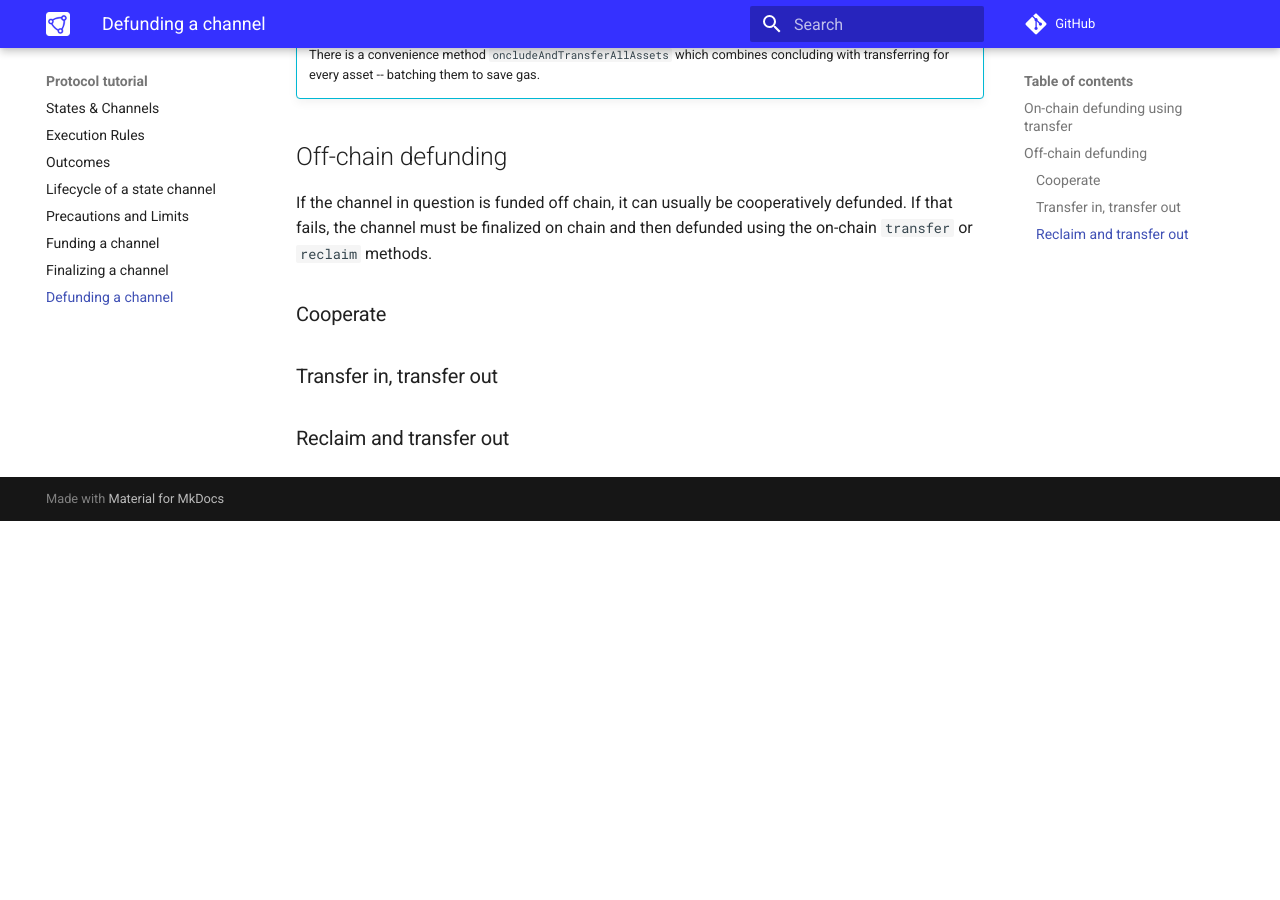
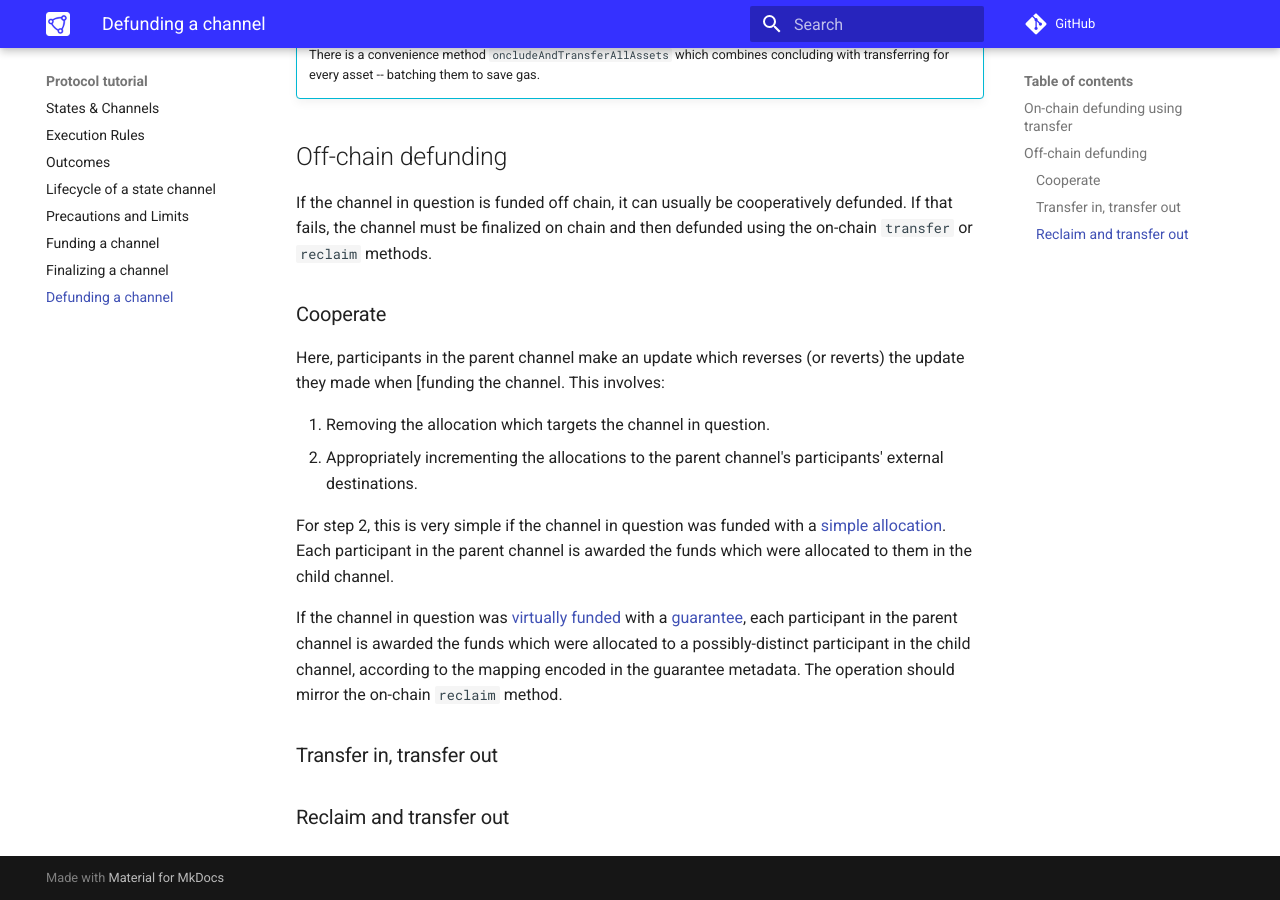
Before and after one commit to statechannels/go-nitro, an MkDocs documentation site: the page built from docs/protocol-tutorial/0080-defunding-a-channel.md, in a window 1280 px wide and 900 px high, scrolled down 1093 px. Built offline with MkDocs 1.6.1 and Material for MkDocs 9.7.7, drawn with Linux system fonts in a browser that asks for light colours; comment, search, counter and statistics services are not loaded; before the commit the page ends 1614 px from its top, so only the background shows below that.

Commit message:
cooperate

```diff
--- a/docs/protocol-tutorial/0080-defunding-a-channel.md
+++ b/docs/protocol-tutorial/0080-defunding-a-channel.md
@@ -52,6 +52,15 @@ If the channel in question is funded off chain, it can usually be cooperatively
 
 ### Cooperate
 
+Here, participants in the parent channel make an update which reverses (or reverts) the update they made when [funding the channel[](./0060-funding-a-channel.md#fund-virtually). This involves:
+
+1. Removing the allocation which targets the channel in question.
+2. Appropriately incrementing the allocations to the parent channel's participants' external destinations.
+
+For step 2, this is very simple if the channel in question was funded with a [simple allocation](./0030-outcomes.md#simple-allocations). Each participant in the parent channel is awarded the funds which were allocated to them in the child channel.
+
+If the channel in question was [virtually funded](./0060-funding-a-channel.md#fund-virtually) with a [guarantee](./0030-outcomes.md#guarantees), each participant in the parent channel is awarded the funds which were allocated to a possibly-distinct participant in the child channel, according to the mapping encoded in the guarantee metadata. The operation should mirror the on-chain `reclaim` method.
+
 ### Transfer in, transfer out
 
 ### Reclaim and transfer out
```
